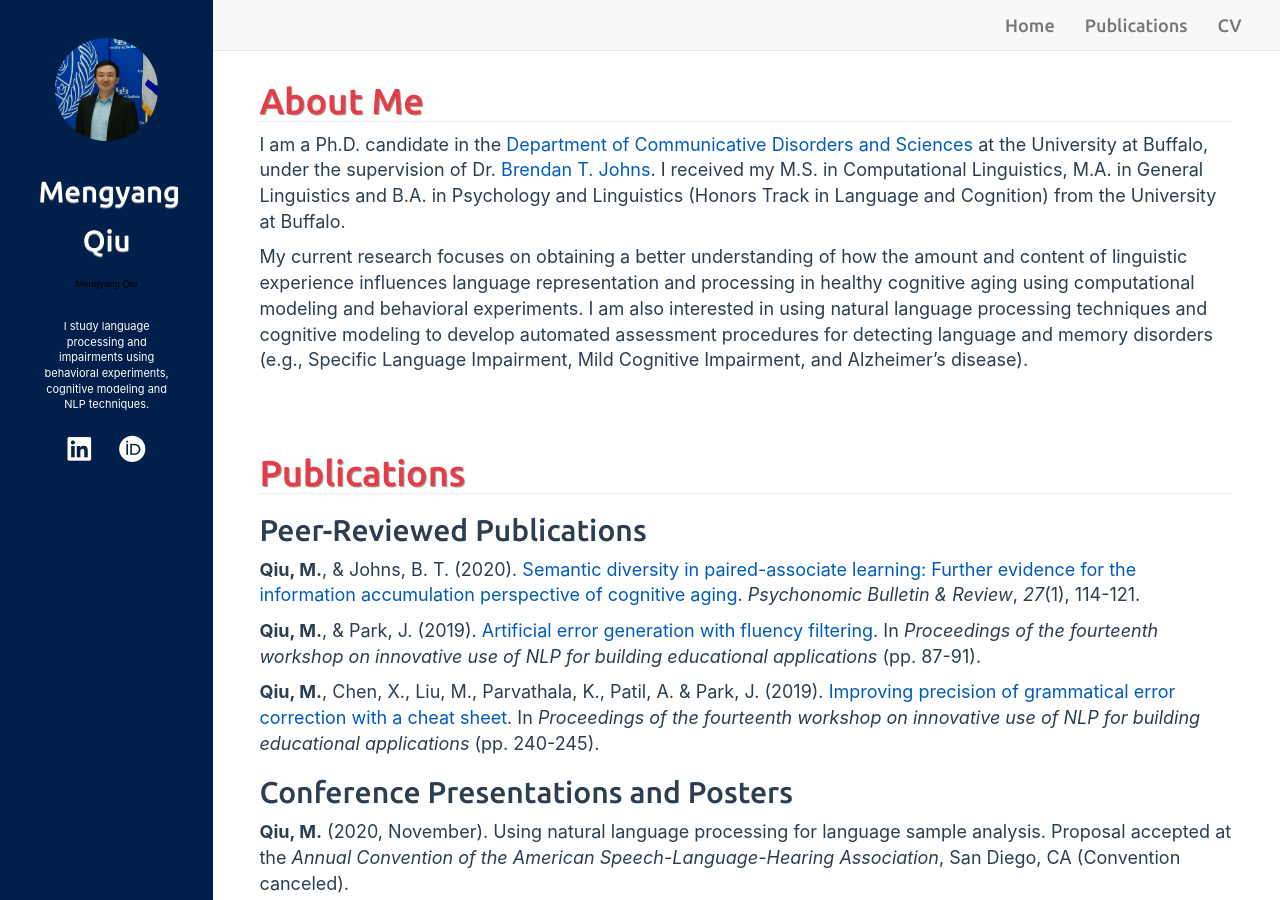
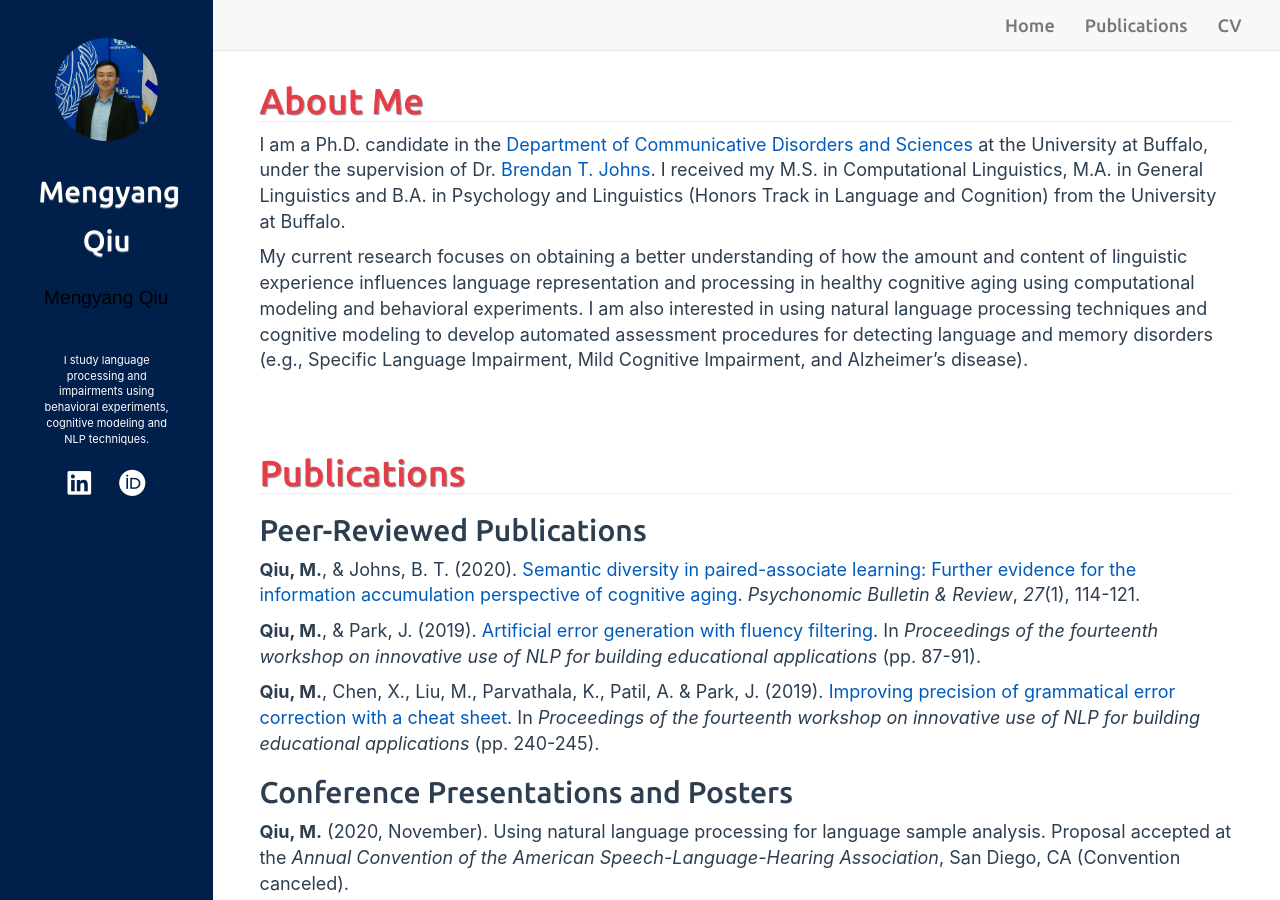
Before and after one commit to mengyangq/mengyangq.github.io, a Jekyll site: the page built from index.html, in a window 1280 px wide and 900 px high. Built offline with Jekyll 4.4.1, drawn with Linux system fonts in a browser that asks for light colours; nearby versions of some CDN libraries; a style sheet for code colours, icons or effects is not loaded.

Commit message:
Mon Oct 12 00:18:26 EDT 2020

```diff
--- a/_includes/sidebar.html
+++ b/_includes/sidebar.html
@@ -18,7 +18,7 @@
 </div>
 
 <div class="sidebar-header" role="banner">
-  <svg viewBox="0 0 200 50">
+  <svg viewBox="0 0 100 50">
    <text x="50%" y="50%" text-anchor="middle">Mengyang Qiu</text>
   </svg>
 </div>
```
